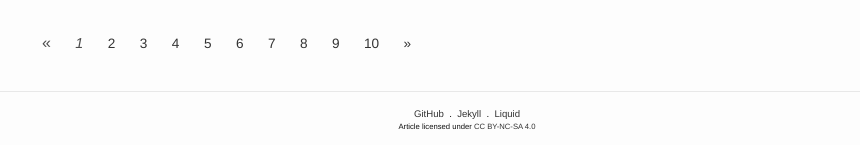
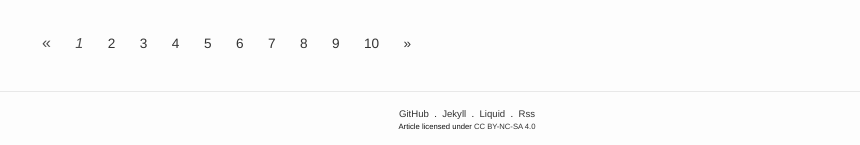
Before and after one commit to ousiax/ousiax.github.io, a Jekyll site: the page built from index.html, in a window 1280 px wide. Shown: the part 844-989 px from the top of the page, without its empty margins (173-1033 px from the left). Built offline with Jekyll 4.4.1, drawn with Linux system fonts in a browser that asks for light colours; the list of posts is cut into pages by our own code.

Commit message:
Add Rss feed anchor

```diff
--- a/_includes/footer.html
+++ b/_includes/footer.html
@@ -5,6 +5,8 @@
           <a href="https://jekyllrb.com/">Jekyll</a>
           &nbsp;.&nbsp;
           <a href="https://shopify.github.io/liquid/">Liquid</a>
+          &nbsp;.&nbsp;
+          <a href="{{ "/feed.xml" | prepend: site.baseurl }}">Rss</a>
       </div>
       <div class="license">
           <span>Article licensed under <a href="http://creativecommons.org/licenses/by-nc-sa/4.0/">CC BY-NC-SA 4.0</a></span>
--- a/index.html
+++ b/index.html
@@ -48,6 +48,4 @@
     </li>
   </div>
   {% endif %}
-  <!--<p class="rss-subscribe">subscribe <a href="{{ "/feed.xml" | prepend: site.baseurl }}">via RSS</a></p>-->
-
 </div>
```
